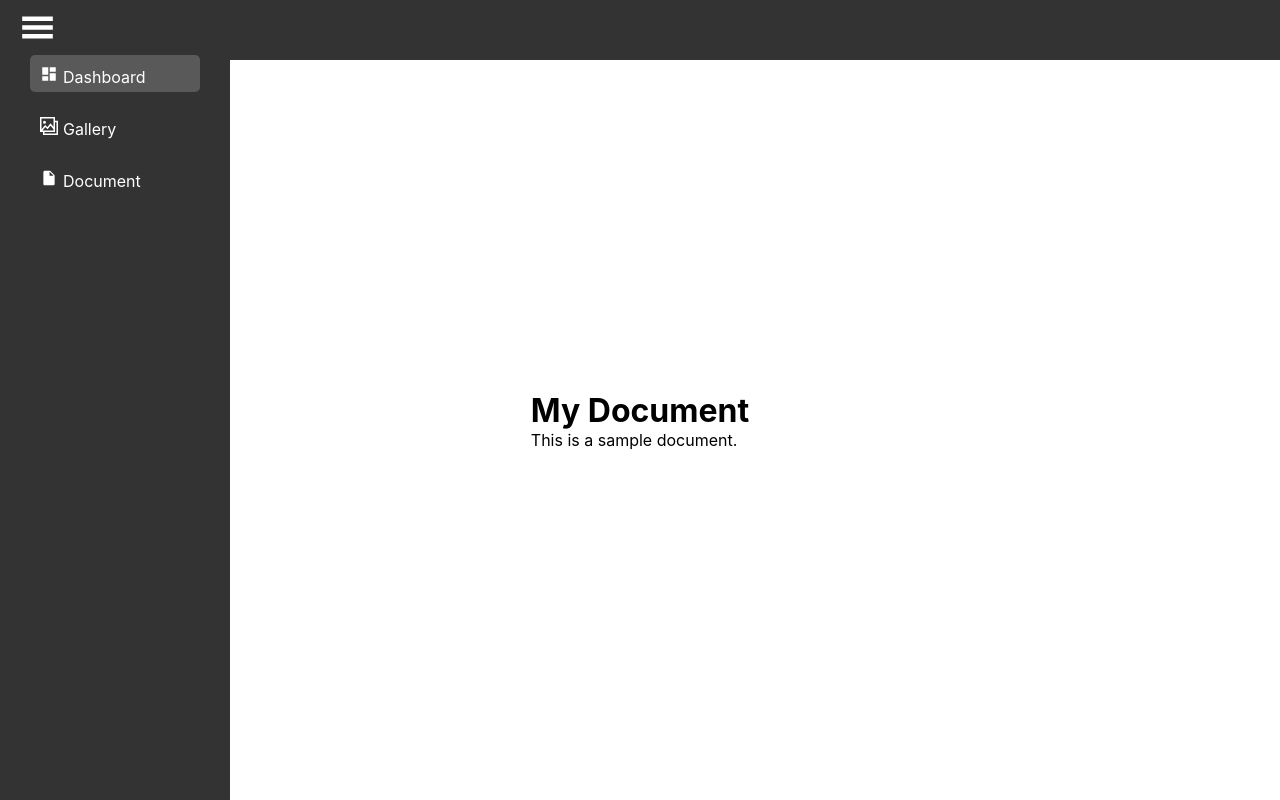
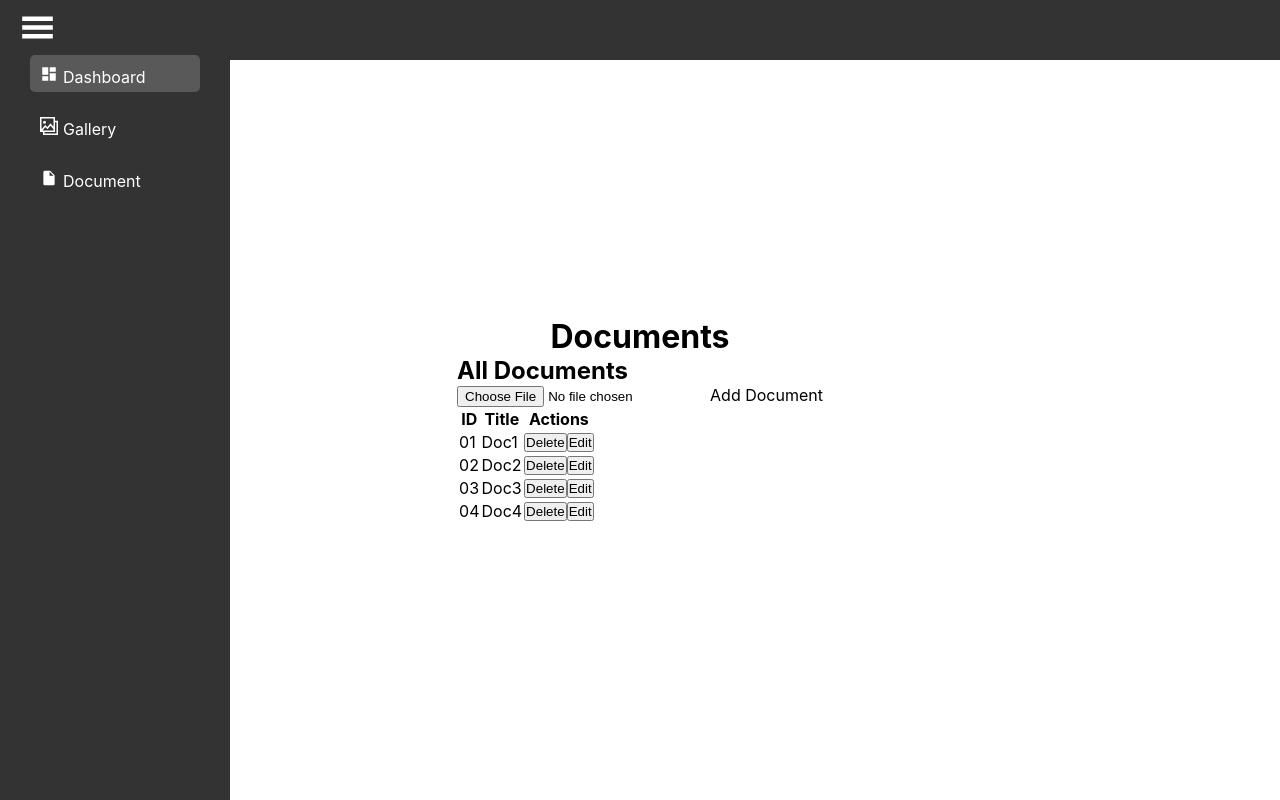
Before and after one commit to wadoodShaikh/Basic-Web, a React (Create React App) app: page /document in a window 1280 px wide. Built offline with nearby package versions, Linux system fonts and the light colour scheme.

Commit message:
add Pages

```diff
--- a/src/Pages/Document.js
+++ b/src/Pages/Document.js
@@ -1,10 +1,89 @@
 const Document = () => {
-    return (
-        <div>
-            <h1>My Document</h1>
-            <p>This is a sample document.</p>
+  return (
+    <>
+      <div className="title">
+        <h1>Documents</h1>
+      </div>
+      <div className="documentTable container">
+        <div className="flexy">
+          <h2>All Documents</h2>
+          <input type="file" id="addFile" className="btn-inp" />
+          <label for="addFile">Add Document</label>
         </div>
-     );
-}
+        <table className="tableProp">
+          <thead>
+            <tr>
+              <th>ID</th>
+              <th>Title</th>
+              <th className="td-min">Actions</th>
+            </tr>
+          </thead>
+          <tbody>
+            <tr>
+              <td className="td-min-min">01</td>
+              <td>Doc1</td>
+              <td className="td-min">
+                <button
+                  className="btn btn-danger"
+                  onClick={() => alert("Delete")}
+                >
+                  Delete
+                </button>
+                <button className="btn" onClick={() => alert("Edit")}>
+                  Edit
+                </button>
+              </td>
+            </tr>
+            <tr>
+              <td className="td-min-min">02</td>
+              <td>Doc2</td>
+              <td className="td-min">
+                <button
+                  className="btn btn-danger"
+                  onClick={() => alert("Delete")}
+                >
+                  Delete
+                </button>
+                <button className="btn" onClick={() => alert("Edit")}>
+                  Edit
+                </button>
+              </td>
+            </tr>
+            <tr>
+              <td className="td-min-min">03</td>
+              <td>Doc3</td>
+              <td className="td-min">
+                <button
+                  className="btn btn-danger"
+                  onClick={() => alert("Delete")}
+                >
+                  Delete
+                </button>
+                <button className="btn" onClick={() => alert("Edit")}>
+                  Edit
+                </button>
+              </td>
+            </tr>
+            <tr>
+              <td className="td-min-min">04</td>
+              <td>Doc4</td>
+              <td className="td-min">
+                <button
+                  className="btn btn-danger"
+                  onClick={() => alert("Delete")}
+                >
+                  Delete
+                </button>
+                <button className="btn" onClick={() => alert("Edit")}>
+                  Edit
+                </button>
+              </td>
+            </tr>
+          </tbody>
+        </table>
+      </div>
+    </>
+  );
+};
 
 export default Document;
--- a/src/Pages/Gallery.js
+++ b/src/Pages/Gallery.js
@@ -1,9 +1,24 @@
-const Gallery = () =>{
-    return (
-        <div>
-            <h1>Gallery</h1>
+import { IoMdAddCircle, IoMdAdd } from "react-icons/io";
+import image from "../Components/image.jpeg";
+
+const Gallery = () => {
+  return (
+    <>
+      <h1>Gallery</h1>
+      <div className="container">
+        <div className="gallery">
+          <input type="file" id="file" className="inp" />
+          <label for="file">
+            <IoMdAdd className="svgIcon-large" />
+          </label>
+          <img src={image} alt="Placeholder" className="img-mid" />
+          <img src={image} alt="Placeholder" className="img-mid" />
+          <img src={image} alt="Placeholder" className="img-mid" />
+          <img src={image} alt="Placeholder" className="img-mid" />
         </div>
-    );
-}
+      </div>
+    </>
+  );
+};
 
 export default Gallery;
```
